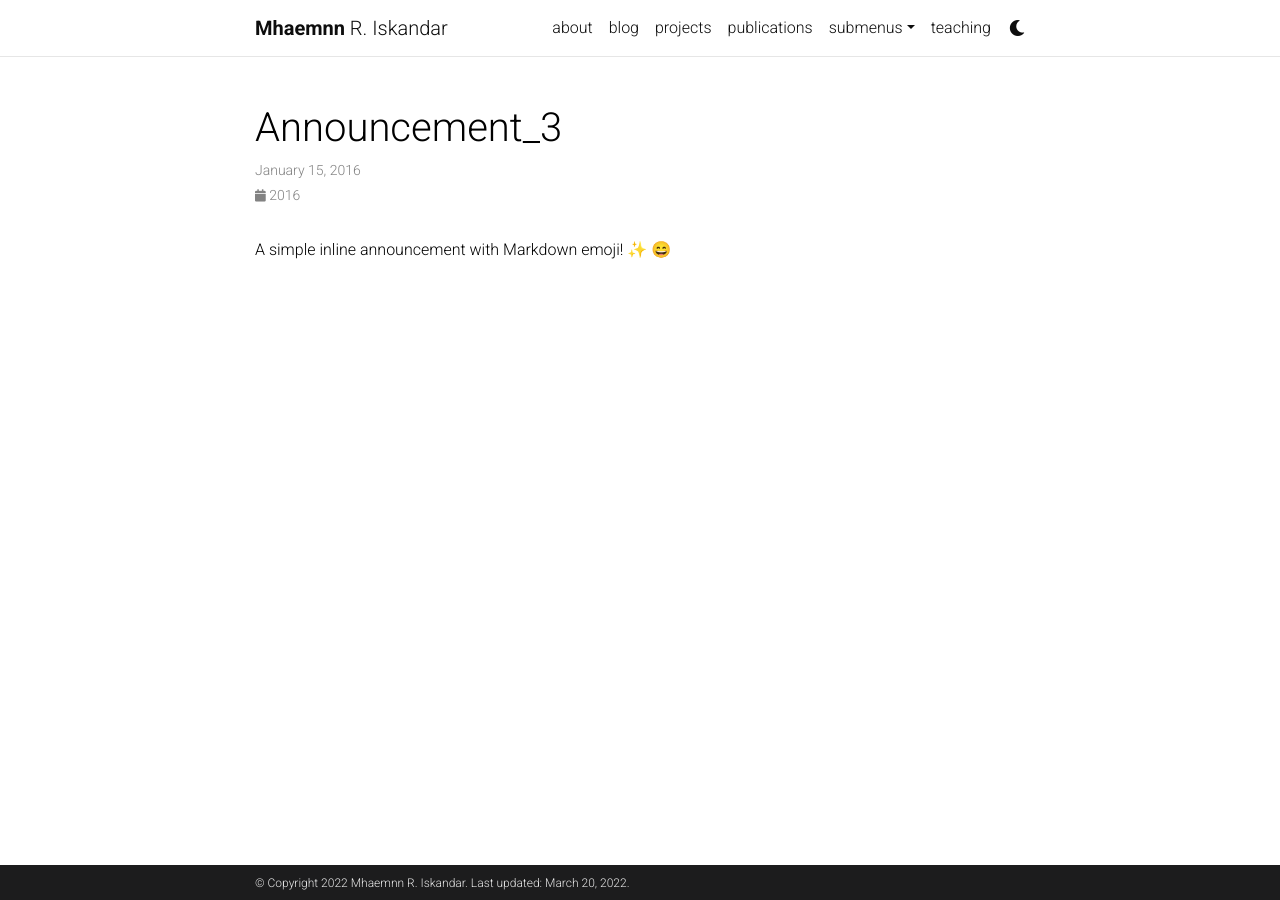
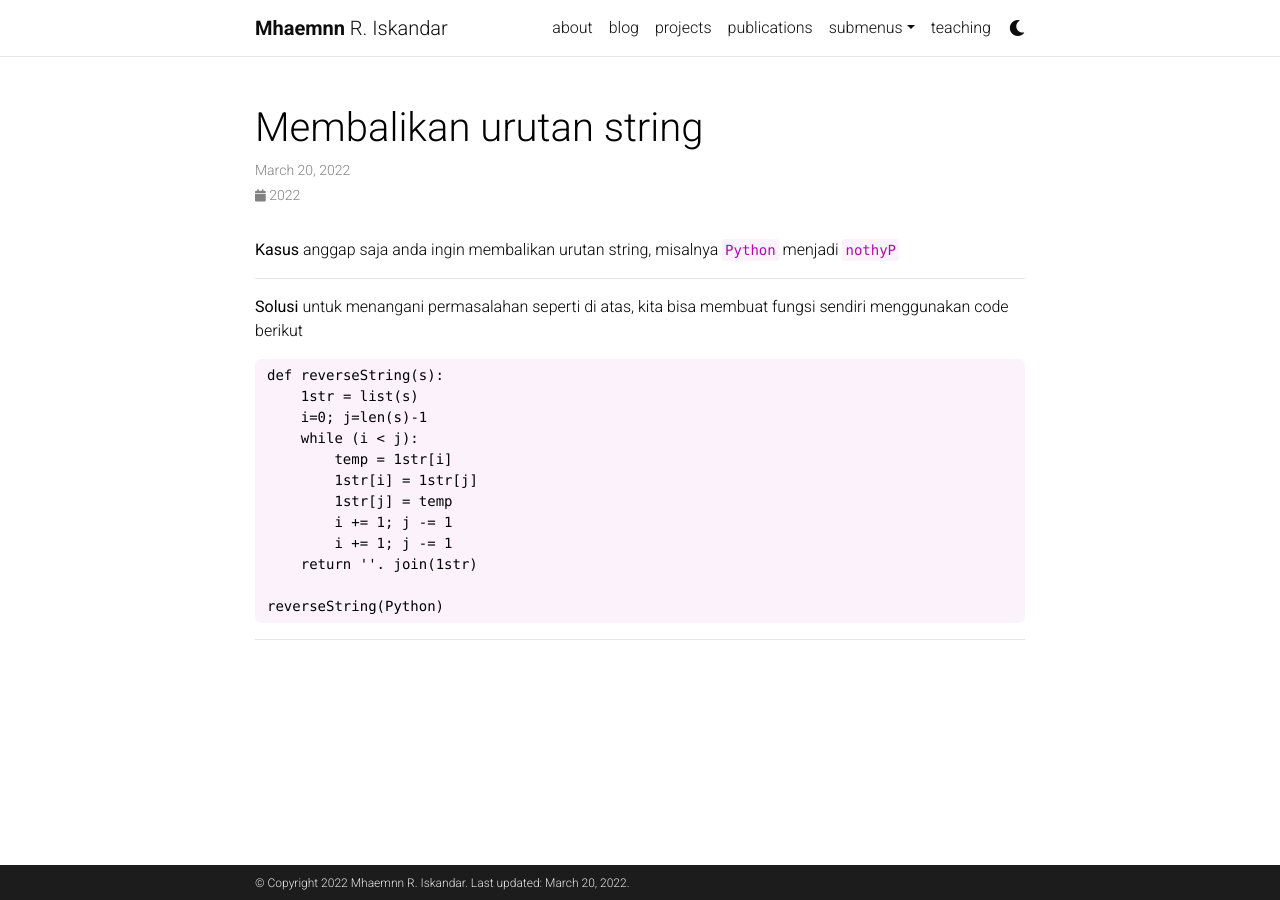
Before and after one commit to Mhaemnn/Wikiweb, a Jekyll site: the page built from _news/announcement_3.md, in a window 1280 px wide. Built offline with Jekyll 4.4.1, drawn with Linux system fonts in a browser that asks for light colours; emoji names are drawn with the system emoji font; comment, search, counter and statistics services are not loaded; a style sheet for code colours, icons or effects is not loaded.

Commit message:
modifikasi news

````diff
--- a/_config.yml
+++ b/_config.yml
@@ -17,7 +17,7 @@ lang: en # the language of your site (for example: en, fr, cn, ru, etc.)
 icon: ⚛️  # the emoji used as the favicon (alternatively, provide image name in /assets/img/)
 
 url: https://alshedivat.github.io # the base hostname & protocol for your site
-baseurl: /webpribadi/ # the subpath of your site, e.g. /blog/
+baseurl: /Wikiweb/ # the subpath of your site, e.g. /blog/
 last_updated: true # set to true if you want to display last updated in the footer
 impressum_path:  # set to path to include impressum link in the footer, use the same path as permalink in a page, helps to conform with EU GDPR
 
@@ -53,9 +53,9 @@ og_image: # The site-wide (default for all links) Open Graph preview image
 # Social integration
 # -----------------------------------------------------------------------------
 
-github_username: # your GitHub user name
+github_username: Mhaemnn # your GitHub user name
 gitlab_username: # your GitLab user name
-twitter_username: # your Twitter handle
+twitter_username: Muhaemin Iskandar # your Twitter handle
 linkedin_username: # your LinkedIn user name
 scholar_userid: # your Google Scholar ID
 orcid_id: # your ORCID ID
@@ -71,7 +71,7 @@ dblp_url: # your DBLP profile url
 stackoverflow_id: #your stackoverflow id
 
 contact_note: >
-  You can even add a little note about which of these is the best way to reach you.
+
 
 google_analytics:  # your google-analytics ID (format: UA-XXXXXXXXX)
 google_site_verification:  # your google-site-verification ID (Google Search Console)
@@ -91,7 +91,7 @@ pagination:
   enabled: true
 
 # Comments
-disqus_shortname: webpribadi # put your disqus shortname
+disqus_shortname: Wikiweb # put your disqus shortname
 # https://help.disqus.com/en/articles/1717111-what-s-a-shortname
 
 # -----------------------------------------------------------------------------
--- a/_news/announcement_3.md
+++ b/_news/announcement_3.md
@@ -1,7 +1,26 @@
 ---
 layout: post
-date: 2016-01-15 07:59:00-0400
-inline: true
+title: Membalikan urutan string
+date: 2022-03-20 07:59:00-0400
+inline: false
 ---
 
-A simple inline announcement with Markdown emoji! :sparkles: :smile:
+<b>Kasus</b> anggap saja anda ingin membalikan urutan string, misalnya `Python` menjadi `nothyP`
+
+***
+<b>Solusi</b> untuk menangani permasalahan seperti di atas, kita bisa membuat fungsi sendiri menggunakan code berikut
+```python
+def reverseString(s):
+    1str = list(s)
+    i=0; j=len(s)-1
+    while (i < j):
+        temp = 1str[i]
+        1str[i] = 1str[j]
+        1str[j] = temp
+        i += 1; j -= 1
+        i += 1; j -= 1
+    return ''. join(1str)
+
+reverseString(Python)
+```
+***
````
Also changed, not shown: _pages/about.md (+1 -1 lines).
